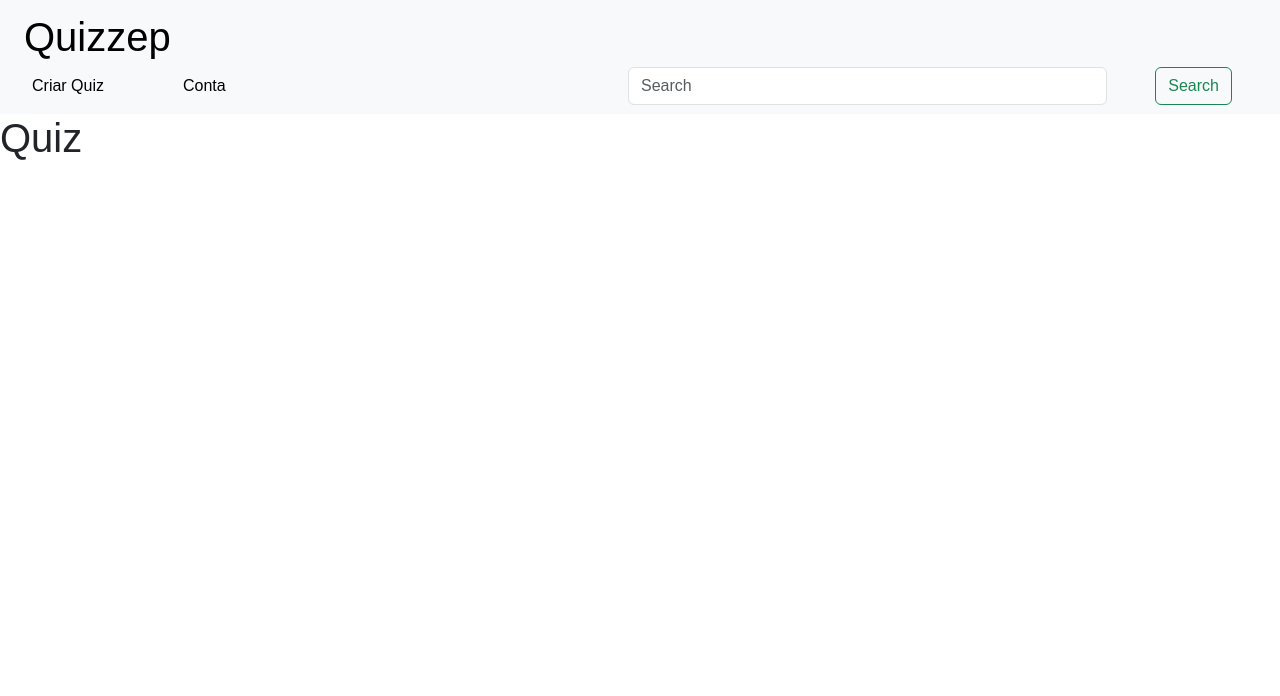
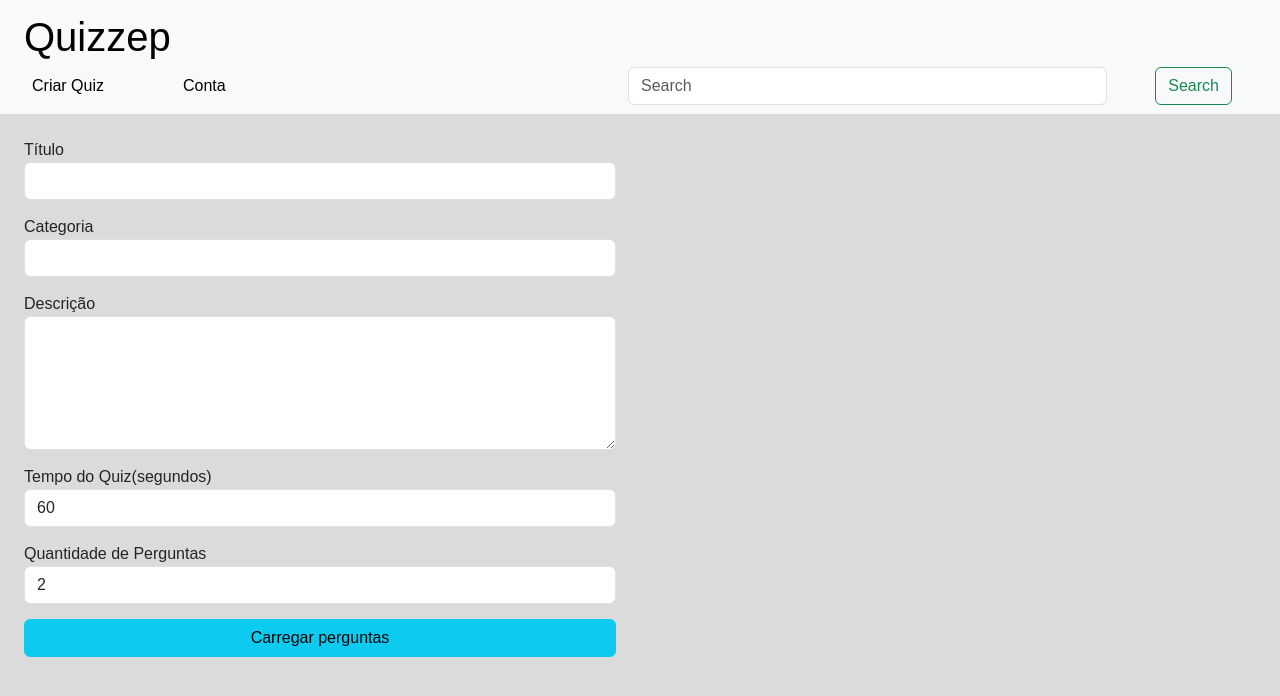
Before and after one commit to EduardoKroetz/Quizzep, a Next.js app: page /quiz in a window 1280 px wide. Shown: the top 696 px of the page. Built offline with nearby package versions, Linux system fonts and the light colour scheme; data requests are answered from the project's data file.

Commit message:
Quizzep: fazendo a interface de criar um novo quiz
Quizzep: fazendo a interface de criar um novo quiz

```diff
--- a/src/app/globals.css
+++ b/src/app/globals.css
@@ -3,3 +3,7 @@
   padding: 0;
   font-family: sans-serif;
 }
+
+main {
+  background-color: rgba(128, 128, 128, 0.287);
+}
--- a/src/app/page.tsx
+++ b/src/app/page.tsx
@@ -6,7 +6,7 @@ import { QuizzesContextProvider, useQuizzes } from "@/hooks/useQuizzes";
 
 
 export default function Home() {
-  const { quizzes } = useQuizzes()
+  const { quizzes } = useQuizzes() //Pega todos os quizzes setados no hook useQuizzes(json-server)
 
 
   return (
--- a/src/app/quiz/globals.css
+++ /dev/null
@@ -1,5 +0,0 @@
-* {
-  margin: 0;
-  padding: 0;
-  font-family: sans-serif;
-}
--- a/src/app/quiz/page.module.css
+++ b/src/app/quiz/page.module.css
@@ -0,0 +1,20 @@
+.createQuizContainer {
+  min-height: 89.4vh;
+  padding: 3rem;
+}
+
+.createQuizForm {
+  display: flex;
+  padding: 1.5rem;
+  flex-direction: column;
+  gap: 15px;
+}
+
+.showQuests {
+  display: flex;
+  flex-direction: column;
+  gap: 1.3rem;
+  padding: 1.5rem;
+  overflow-y: auto;
+  max-height: 84vh;
+}
--- a/src/app/quiz/page.tsx
+++ b/src/app/quiz/page.tsx
@@ -1,6 +1,121 @@
+"use client"
+
+
+import { ChangeEvent, useState } from "react"
+import styles from "./page.module.css"
+import { Question } from "@/interfaces/interfaces"
+
 
 export default function Quiz(){
+  const [title,setTitle] = useState('')
+  const [category,setCategory] = useState('')
+  const [description,setDescription] = useState('')
+  const [timeQuiz, setTimeQuiz] = useState(60)
+  const [qtdQuests,setQtdQuests] = useState(2)
+  const [renderQuestsState,setRenderQuestsState] = useState(false)
+  const [questsArr,setQuestsArr] = useState([])
+
+  function saveQuestInArr(){
+    let arrQuests : Question[] = []
+    for(let i =0;i<qtdQuests;i++){
+      const quest: HTMLInputElement | null = document.querySelector(`input #question-${i + 1}`)
+      if (quest){
+        arrQuests = [...arrQuests, quest]
+      }
+    }
+  }
+
+
+  function validateQtdQuests(ev:ChangeEvent<HTMLInputElement>){
+    if (+ev.target.value > 20 || + ev.target.value < 2 ){
+      setQtdQuests(2)
+      return
+    }
+    setRenderQuestsState(false)
+    setQtdQuests(+ev.target.value)
+  }
+
+
+
   return (
-    <h1>Quiz</h1>
+    <main className={`${styles.createQuizContainer} row m-0 p-0`}>
+      <form className={`${styles.createQuizForm} createQuizForm col-12 col-md-6`} >
+        <section>
+          <label htmlFor="title">Título</label>
+          <input type="text" id="title"
+          className="form-control"
+          value={title}
+          onChange={(ev)=> {setTitle(ev.target.value)
+          setRenderQuestsState(false)}}/>
+        </section>
+        <section>
+          <label htmlFor="category">Categoria</label>
+          <input type="text" id="category"
+          className="form-control"
+          value={category}
+          onChange={(ev)=> {setCategory(ev.target.value)
+          setRenderQuestsState(false)}}/>
+        </section>
+        <section>
+          <label htmlFor="description">Descrição</label> <br />
+          <textarea value={description} id="description" className="form-control" cols={40} rows={5} onChange={(ev)=>{setDescription(ev.target.value)
+          setRenderQuestsState(false)}}></textarea>
+        </section>
+        <section>
+          <label htmlFor="timeQuiz">Tempo do Quiz(segundos)</label>
+          <input type="text" id="timeQuiz"
+          className="form-control"
+          value={timeQuiz}
+          onChange={(ev)=> {setTimeQuiz(+ev.target.value)
+          setRenderQuestsState(false)}}/>
+        </section>
+        <section>
+          <label htmlFor="qtdQuests">Quantidade de Perguntas</label>
+          <input type="number" id="qtdQuests" min={2} max={20}
+          className="form-control"
+          value={qtdQuests}
+          onChange={(ev)=>  validateQtdQuests(ev)}/>
+        </section>
+        <button type="button" onClick={()=> setRenderQuestsState(true)} className="btn btn-info">Carregar perguntas</button>
+      </form>
+      <section className={`${styles.showQuests} col-md-6 col-12`}>
+        {renderQuestsState && (
+          <>
+            {Array.from({length: qtdQuests},(_,index) => (
+              <section key={index}>
+                <label htmlFor={`question-${index + 1}`}>Pergunta {index + 1}</label>
+                <input
+                  type="text"
+                  id={`question-${index + 1}`}
+                  className="form-control"
+                />
+                <div className="row m-0 p-0">
+                  <input type="text" className="col-3 responseQuestInput"/>
+                  <input type="text" className="col-3 responseQuestInput"/>
+                  <input type="text" className="col-3 responseQuestInput"/>
+                  <input type="text" className="col-3 responseQuestInput"/>
+                </div>
+              </section>
+            ))}
+            <button type="button" className="btn btn-success">Criar Quiz</button>
+          </>
+        )}
+
+      </section>
+
+    </main>
   )
 }
+
+/* export interface Quizz {
+  id: string;
+  questions: Question[]; // Array de perguntas no quiz
+  createdBy: string; // Nome do usuário que criou o quiz
+}
+
+export interface Question {
+  id: string;
+  text: string;
+  options: string[]; // Array de opções de resposta
+  correctOption: number; // Índice da opção correta
+} */
--- a/src/interfaces/interfaces.ts
+++ b/src/interfaces/interfaces.ts
@@ -6,6 +6,7 @@ export interface Quizz {
   description: string;
   questions: Question[]; // Array de perguntas no quiz
   createdBy: string; // Nome do usuário que criou o quiz
+  time?:number
 }
 
 // Interface Question
```
